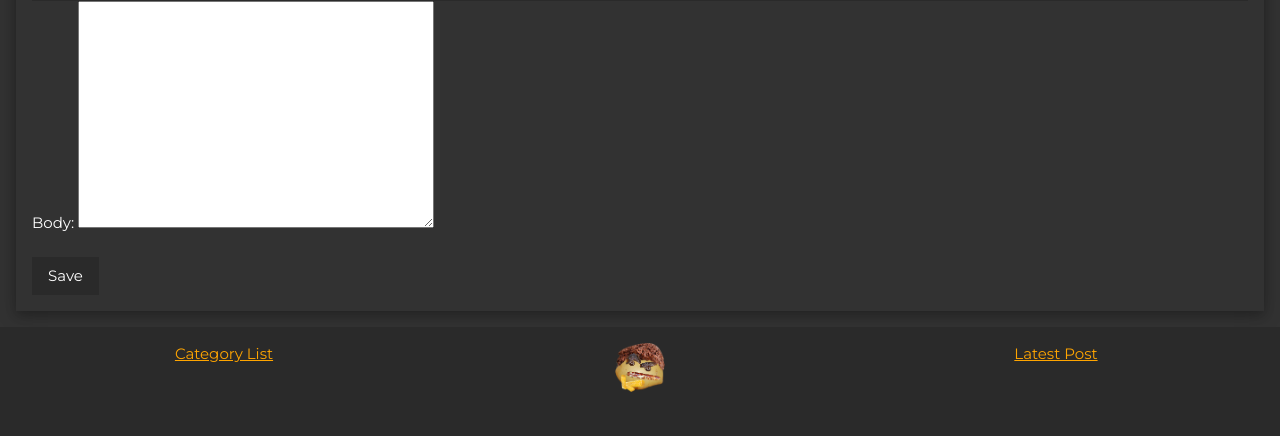
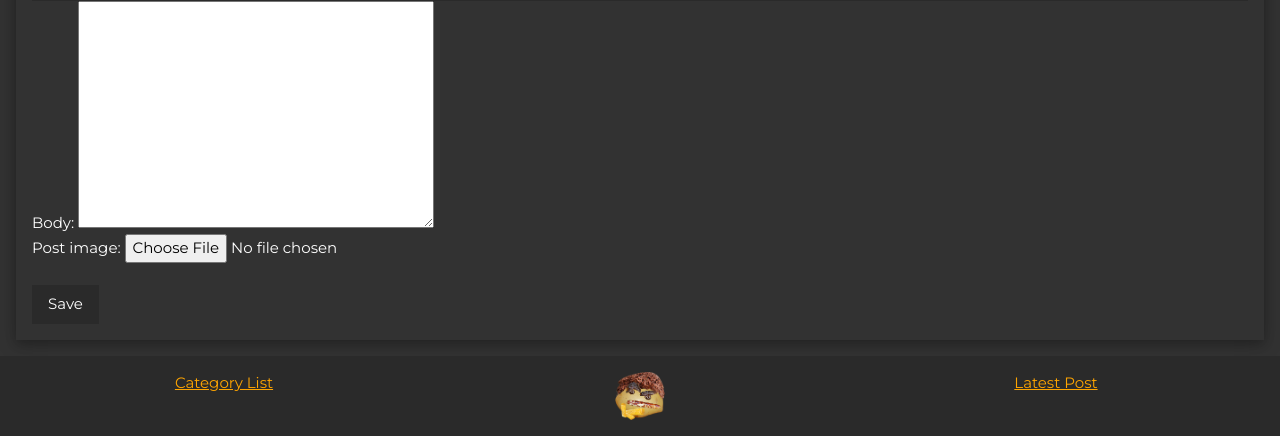
Before and after one commit to Khoding/khoBlog, a Django app: page /add_post/ in a window 1280 px wide. Shown: the part 631-1067 px from the top of the page. Run offline with Django 3.2, Linux system fonts and the light colour scheme; the visitor is signed in with stand-in values (Sample User, id 1); data that the repository does not hold is empty; some libraries are stand-ins or nearby versions.

Commit message:
Added post image
Post image

```diff
--- a/blog/forms.py
+++ b/blog/forms.py
@@ -8,7 +8,7 @@
 class PostForm(forms.ModelForm):
     class Meta:
         model = Post
-        fields = ('title', 'categories', 'description', 'body')
+        fields = ('title', 'categories', 'description', 'body', 'post_image')
 
         body = MarkdownxFormField()
 
@@ -23,7 +23,7 @@
     class Meta:
         model = Post
         fields = ('title', 'categories', 'description',
-                  'body', 'slug', 'private',)
+                  'body', 'post_image', 'slug', 'private',)
 
         body = MarkdownxFormField()
 
--- a/blog/models.py
+++ b/blog/models.py
@@ -33,6 +33,7 @@
         settings.AUTH_USER_MODEL, on_delete=models.CASCADE)
     title = models.CharField(max_length=200)
     body = MarkdownxField()
+    post_image = models.ImageField(null=True, blank=True, upload_to='images/post/')
     description = models.TextField()
     slug = models.SlugField(null=False, unique=True)
     categories = models.ManyToManyField(
--- a/blog/templates/blog/post_new.html
+++ b/blog/templates/blog/post_new.html
@@ -3,7 +3,7 @@
 
 {% block main %}
     <h2>New Post</h2>
-    <form method="POST" class="w3-card-4 w3-padding-16 w3-padding-sides-16">{% csrf_token %}
+    <form method="POST" enctype="multipart/form-data" class="w3-card-4 w3-padding-16 w3-padding-sides-16">{% csrf_token %}
         {{ form.as_p }}
 
         <br />
--- a/blog/templates/blog/post_update.html
+++ b/blog/templates/blog/post_update.html
@@ -3,7 +3,7 @@
 
 {% block main %}
     <h2>Update Post</h2>
-    <form method="POST" class="w3-card-4 w3-padding-16 w3-padding-sides-16">
+    <form method="POST" enctype="multipart/form-data" class="w3-card-4 w3-padding-16 w3-padding-sides-16">
         {% csrf_token %}
         {{ form.as_p }}
 
--- a/khoBlog/settings.py
+++ b/khoBlog/settings.py
@@ -196,6 +196,9 @@
 # https://docs.djangoproject.com/en/3.0/howto/static-files/
 
 STATIC_URL = '/static/'
+MEDIA_URL = '/media/'
+
+MEDIA_ROOT = (BASE_DIR / 'media')
 
 STATIC_ROOT = (BASE_DIR / 'static')
 
--- a/khoBlog/urls.py
+++ b/khoBlog/urls.py
@@ -19,6 +19,8 @@
 from django.contrib.sitemaps.views import sitemap
 from django.utils import timezone
 from django.urls import include, path
+from django.conf import  settings
+from django.conf.urls.static import static
 
 
 admin.site.site_header = "Khodok's Blog Admin"
@@ -52,4 +54,4 @@
     path('sitemap.xml', sitemap,
          {'sitemaps': {'blog': GenericSitemap(info_dict, priority=0.6)}},
          name='django.contrib.sitemaps.views.sitemap'),
-]
+] + static(settings.MEDIA_URL, document_root=settings.MEDIA_ROOT)
```
Also changed, not shown: blog/templates/blog/post_detail.html (+7 -1 lines), 1 other file.
